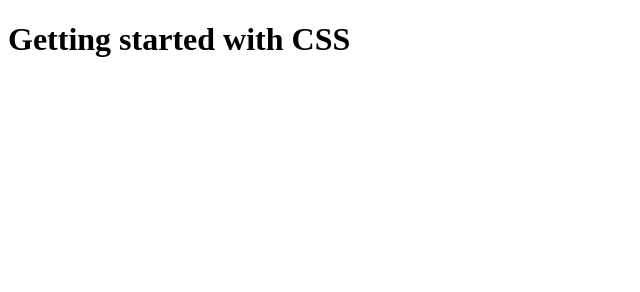
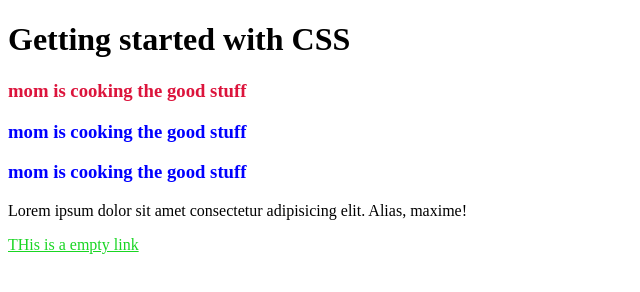
Before and after one commit to Alsupica91/deved_course, a plain HTML site: page css_basic/index.html in a window 1280 px wide. Shown: the whole page, without its empty margins (0-640 px from the left). Drawn offline with Linux system fonts and the light colour scheme.

Commit message:
fin du cours sur synthax css

```diff
--- a/css_basic/index.html
+++ b/css_basic/index.html
@@ -7,8 +7,16 @@
     <meta name="robots" content="index, follow" />
     <link rel="icon" href="img/animal_crow_icon_159048.ico" />
     <meta name="viewport" content="width=device-width, initial-scale=1" />
+    <link rel="stylesheet" href="style.css" />
   </head>
   <body>
     <h1>Getting started with CSS</h1>
+    <h3 class="first_title">mom is cooking the good stuff</h3>
+    <h3>mom is cooking the good stuff</h3>
+    <h3>mom is cooking the good stuff</h3>
+    <p>
+      Lorem ipsum dolor sit amet consectetur adipisicing elit. Alias, maxime!
+    </p>
+    <a id="yt_link" href="#">THis is a empty link</a>
   </body>
 </html>
--- /dev/null
+++ b/css_basic/style.css
@@ -0,0 +1,11 @@
+h3 {
+  color: blue;
+}
+
+.first_title {
+  color: crimson;
+}
+
+#yt_link {
+  color: rgb(25, 214, 35);
+}
```
